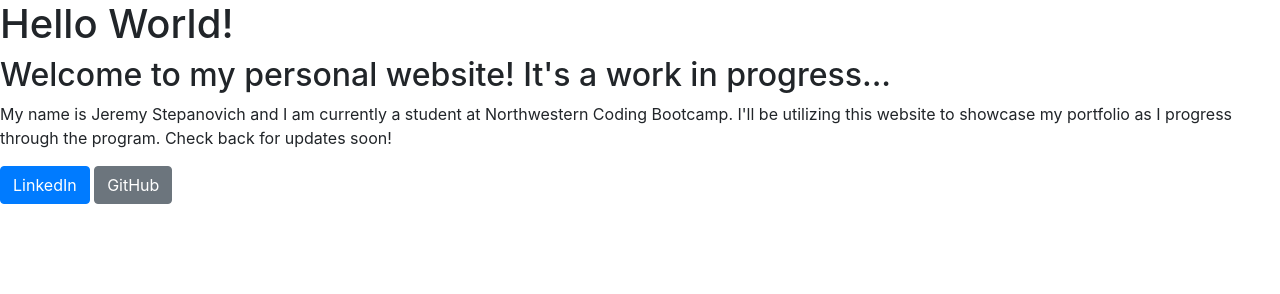
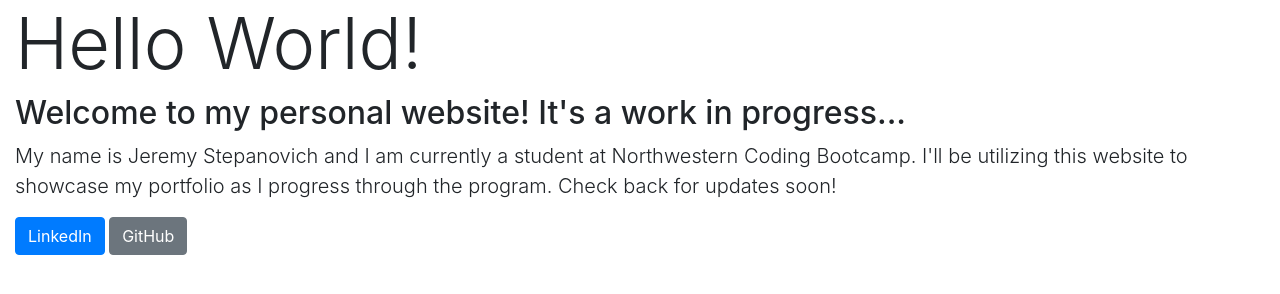
Before and after one commit to jstep1/jstep1.github.io, a plain HTML site: page index.html in a window 1280 px wide. Drawn offline with nearby package versions, Linux system fonts and the light colour scheme.

Commit message:
updated CSS formatting

```diff
--- a/index.html
+++ b/index.html
@@ -5,10 +5,15 @@
     <link rel="stylesheet" href="https://maxcdn.bootstrapcdn.com/bootstrap/4.0.0/css/bootstrap.min.css" integrity="sha384-Gn5384xqQ1aoWXA+058RXPxPg6fy4IWvTNh0E263XmFcJlSAwiGgFAW/dAiS6JXm" crossorigin="anonymous">
 </head>
 <body>
-    <h1>Hello World!</h1>
+    <div class="container-fluid">
+
+        <h1 class="display-3">Hello World!</h1>
+
         <h2>Welcome to my personal website! It's a work in progress...</h2>
-        <p>My name is Jeremy Stepanovich and I am currently a student at Northwestern Coding Bootcamp. I'll be utilizing this website to showcase my portfolio as I progress through the program. Check back for updates soon!</p>
+        <p class="lead">My name is Jeremy Stepanovich and I am currently a student at Northwestern Coding Bootcamp. I'll be utilizing this website to showcase my portfolio as I progress through the program. Check back for updates soon!</p>
         <a href="https://linkedin.com/in/jeremystepanovich/" class="btn btn-primary" target="_blank">LinkedIn</a>
         <a href="https://github.com/jstep1" class="btn btn-secondary" target="_blank">GitHub</a>
+
+    </div>
     </body>
 </html>
```
